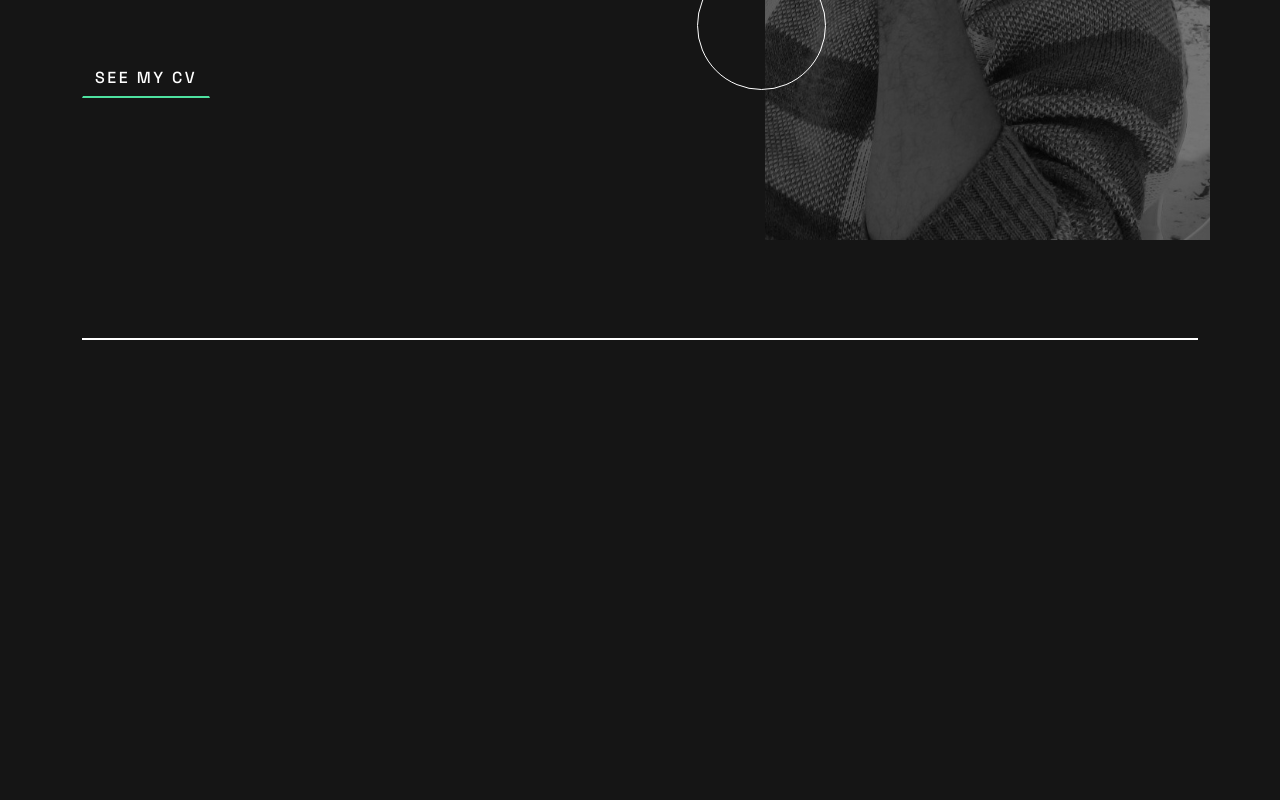
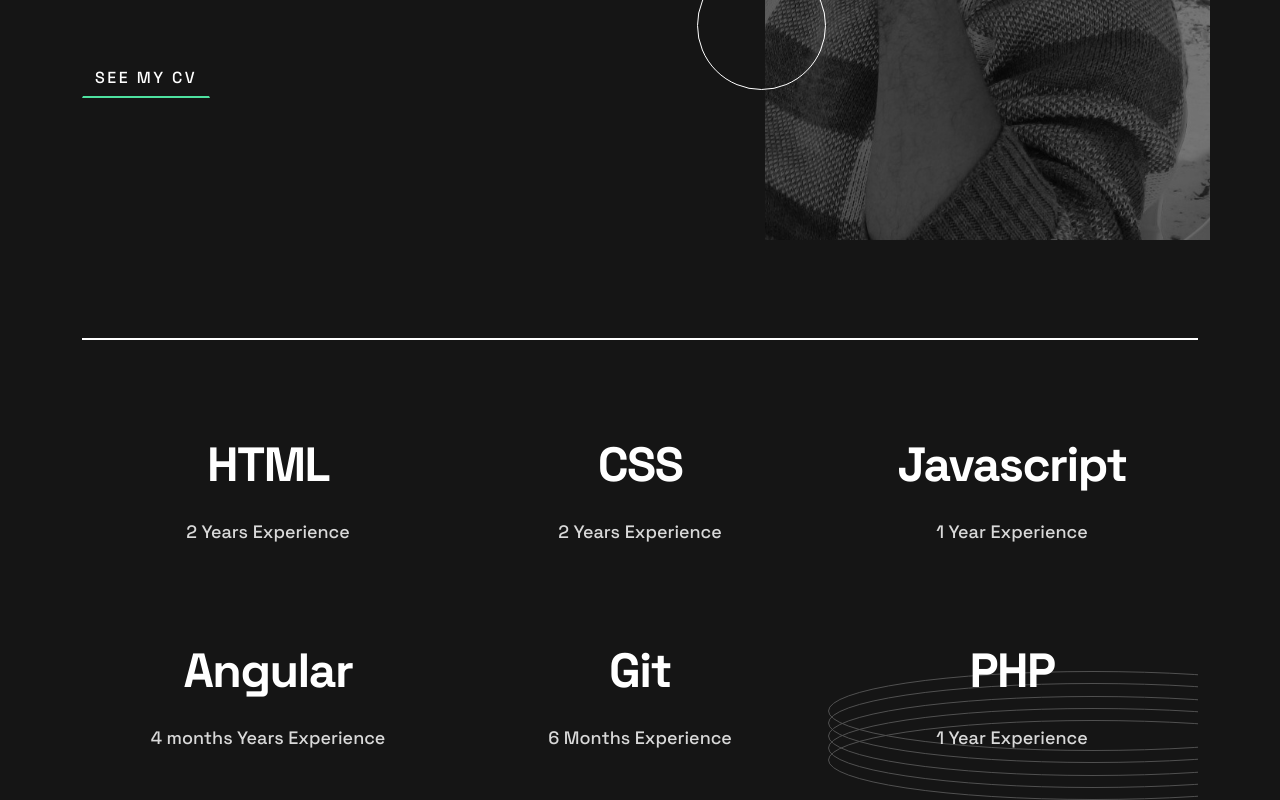
Before and after one commit to Mano4life/MyPortfolio, an Angular app: page / in a window 1280 px wide. Shown: the part 551-1351 px from the top of the page. Before the commit the page ends 891 px from the top, so only its background shows below. Built offline with nearby package versions, Linux system fonts and the light colour scheme.

Commit message:
added skills section

```diff
--- a/src/app/app.component.html
+++ b/src/app/app.component.html
@@ -2,4 +2,5 @@
   <img class="me" src="assets/me9x16.jpg" alt="me">
   <app-header></app-header>
   <app-hero></app-hero>
+  <app-skills></app-skills>
 </div>
--- a/src/app/app.component.ts
+++ b/src/app/app.component.ts
@@ -1,11 +1,12 @@
 import { Component } from '@angular/core';
 import { HeaderComponent } from './header/header.component';
 import { HeroComponent } from './hero/hero.component';
+import { SkillsComponent } from './skills/skills.component';
 
 @Component({
   selector: 'app-root',
   standalone: true,
-  imports: [HeaderComponent, HeroComponent],
+  imports: [HeaderComponent, HeroComponent, SkillsComponent],
   templateUrl: './app.component.html',
   styleUrl: './app.component.css'
 })
--- /dev/null
+++ b/src/app/skills/skills.component.css
@@ -0,0 +1,27 @@
+.skills-section {
+  position: relative;
+  overflow-x: hidden;
+}
+
+.skillsTitle {
+  font-size: 48px;
+  font-weight: 700;
+  letter-spacing: -1.5px;
+  color: var(--mainTxt);
+}
+
+.skills-section .row .experience {
+  font-size: 18px;
+  font-weight: 500;
+  color: var(--smallTxt);
+  margin-top: 1.5rem;
+  letter-spacing: normal;
+}
+
+.skills-section .rings2 {
+  position: absolute;
+  bottom: 0;
+  right: -10rem;
+  /* top: 69rem; */
+  /* right: -25rem; */
+}
--- /dev/null
+++ b/src/app/skills/skills.component.html
@@ -0,0 +1,30 @@
+<div class="container-fluid skills-section">
+    <div class="row mt-5 justify-content-center">
+      <div class="col-lg-4 col-sm-6 col-12 p-5 text-center">
+        <h1 class="skillsTitle">HTML</h1>
+        <div class="experience">2 Years Experience</div>
+      </div>
+      <div class="col-lg-4 col-sm-6 col-12 p-5 text-center">
+        <h1 class="skillsTitle">CSS</h1>
+        <div class="experience">2 Years Experience</div>
+      </div>
+      <div class="col-lg-4 col-sm-6 col-12 p-5 text-center">
+        <h1 class="skillsTitle">Javascript</h1>
+        <div class="experience">1 Year Experience</div>
+      </div>
+      <div class="col-lg-4 col-sm-6 col-12 p-5 text-center">
+        <h1 class="skillsTitle">Angular</h1>
+        <div class="experience">4 months Years Experience</div>
+      </div>
+      <div class="col-lg-4 col-sm-6 col-12 p-5 text-center">
+        <h1 class="skillsTitle">Git</h1>
+        <div class="experience">6 Months Experience</div>
+      </div>
+      <div class="col-lg-4 col-sm-6 col-12 p-5 text-center">
+        <h1 class="skillsTitle">PHP</h1>
+        <div class="experience">1 Year Experience</div>
+      </div>
+    </div>
+    <img class="rings2" src="assets/pattern-rings.svg" alt="rings2" />
+
+</div>
```
Also changed, not shown: src/app/skills/skills.component.ts (added, +12 -0 lines), 1 other file (tests, documents, lock files or other folders).
